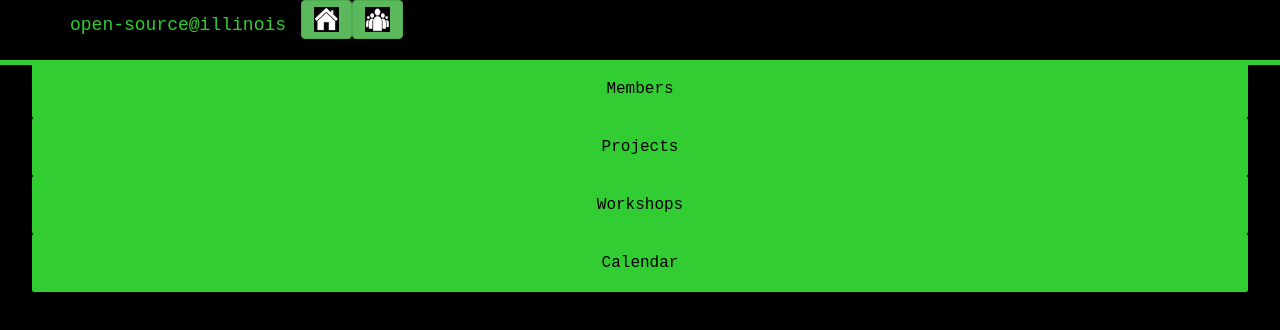
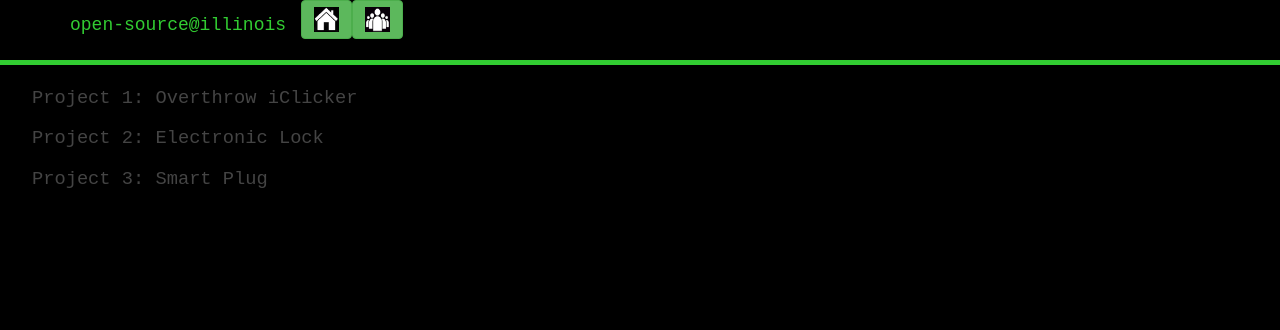
Before and after one commit to open-source-at-illinois/open-source-illinois-web, an Angular app: page /projects in a window 1280 px wide. Before the commit this address led to /. Shown: the top 330 px of the page. Built offline with nearby package versions, Linux system fonts and the light colour scheme.

Commit message:
working routing

```diff
--- a/src/app/app-routing.module.ts
+++ b/src/app/app-routing.module.ts
@@ -1,7 +1,13 @@
 import { NgModule } from '@angular/core';
 import { Routes, RouterModule } from '@angular/router';
+import { ProjectComponent } from './projects-mod/project/project.component';
+import { TopicsComponent } from './topics/topics.component';
 
-const routes: Routes = [];
+const routes: Routes = [
+  {path: 'projects', component: ProjectComponent},
+  {path: '', component: TopicsComponent}
+  //Need to make a 404 page
+];
 
 @NgModule({
   imports: [RouterModule.forRoot(routes)],
--- a/src/app/app.module.ts
+++ b/src/app/app.module.ts
@@ -7,6 +7,7 @@ import { AppRoutingModule } from './app-routing.module';
 import { AppComponent } from './app.component';
 import { NavbarComponent } from './navbar/navbar.component';
 import { TopicsComponent } from './topics/topics.component';
+import { ProjectComponent } from './projects-mod/project/project.component';
 
 const appRoutes: Routes = [
 
@@ -15,7 +16,8 @@ const appRoutes: Routes = [
   declarations: [
     AppComponent,
     NavbarComponent,
-    TopicsComponent
+    TopicsComponent,
+    ProjectComponent
   ],
   imports: [
     BrowserModule,
--- a/src/app/main_topics.ts
+++ b/src/app/main_topics.ts
@@ -1,8 +1,8 @@
 import { Topic } from './topic';
 
 export const MAIN_TOPICS: Topic[] = [
-  {id: 1, name: 'Members'},
-  {id: 2, name: 'Projects'},
-  {id: 3, name: 'Workshops'},
-  {id: 4, name: 'Calendar'}
+  {url: 'members', name: 'Members'},
+  {url: 'projects', name: 'Projects'},
+  {url: 'workshops', name: 'Workshops'},
+  {url: 'calendar', name: 'Calendar'}
 ]
--- a/src/app/navbar/navbar.component.html
+++ b/src/app/navbar/navbar.component.html
@@ -1,15 +1,15 @@
 <!--The content below is only a placeholder and can be replaced.-->
 <nav class="navbar navbar-fixed-top navbar-dark justify-content-right">
     <div class="container">
-      <button class = "btn btn-success">
+      <a routerLink='' class = "btn btn-success">
         <img src='assets/house_icon.png' height='25px' width='25px' />
-      </button>
+      </a>
       <p class="navbar-brand">{{ title }}</p>
-      <button class = "btn btn-success">
+      <a class = "btn btn-success">
         <img src='assets/profile_icon.png' height='25px' width='25px' />
-      </button>
+      </a>
     </div>
 </nav>
 <br />
-<app-topics></app-topics>
+<!-- <app-topics></app-topics> -->
 <router-outlet></router-outlet>
--- /dev/null
+++ b/src/app/projects-mod/project/project.component.html
@@ -0,0 +1,7 @@
+<br />
+<div class='grid grid-pad'>
+  <h3>Project 1: Overthrow iClicker </h3>
+  <h3>Project 2: Electronic Lock</h3>
+  <h3>Project 3: Smart Plug</h3>
+
+</div>
--- /dev/null
+++ b/src/app/projects-mod/project/project.component.ts
@@ -0,0 +1,15 @@
+import { Component, OnInit } from '@angular/core';
+
+@Component({
+  selector: 'app-project',
+  templateUrl: './project.component.html',
+  styleUrls: ['./project.component.scss']
+})
+export class ProjectComponent implements OnInit {
+
+  constructor() { }
+
+  ngOnInit() {
+  }
+
+}
--- a/src/app/topic.ts
+++ b/src/app/topic.ts
@@ -1,4 +1,4 @@
 export class Topic {
-  id: number;
+  url: string;
   name: string;
 }
--- a/src/app/topics/topics.component.html
+++ b/src/app/topics/topics.component.html
@@ -1,5 +1,7 @@
+<br />
 <div class='grid grid-pad'>
-  <a *ngFor='let topic of main_topics' (click)='onSelect(topic)'>
+  <a *ngFor='let topic of main_topics' routerLink='{{topic.url}}'>
     <div class='module'>{{topic.name}}</div>
+    <br />
   </a>
 </div>
```
Also changed, not shown: src/app/projects-mod/projects-mod.module.ts (added, +11 -0 lines), src/app/topics/topics.component.ts (+8 -0 lines), src/app/projects-mod/project/project.component.scss (added), 1 other file (tests, documents, lock files or other folders).
